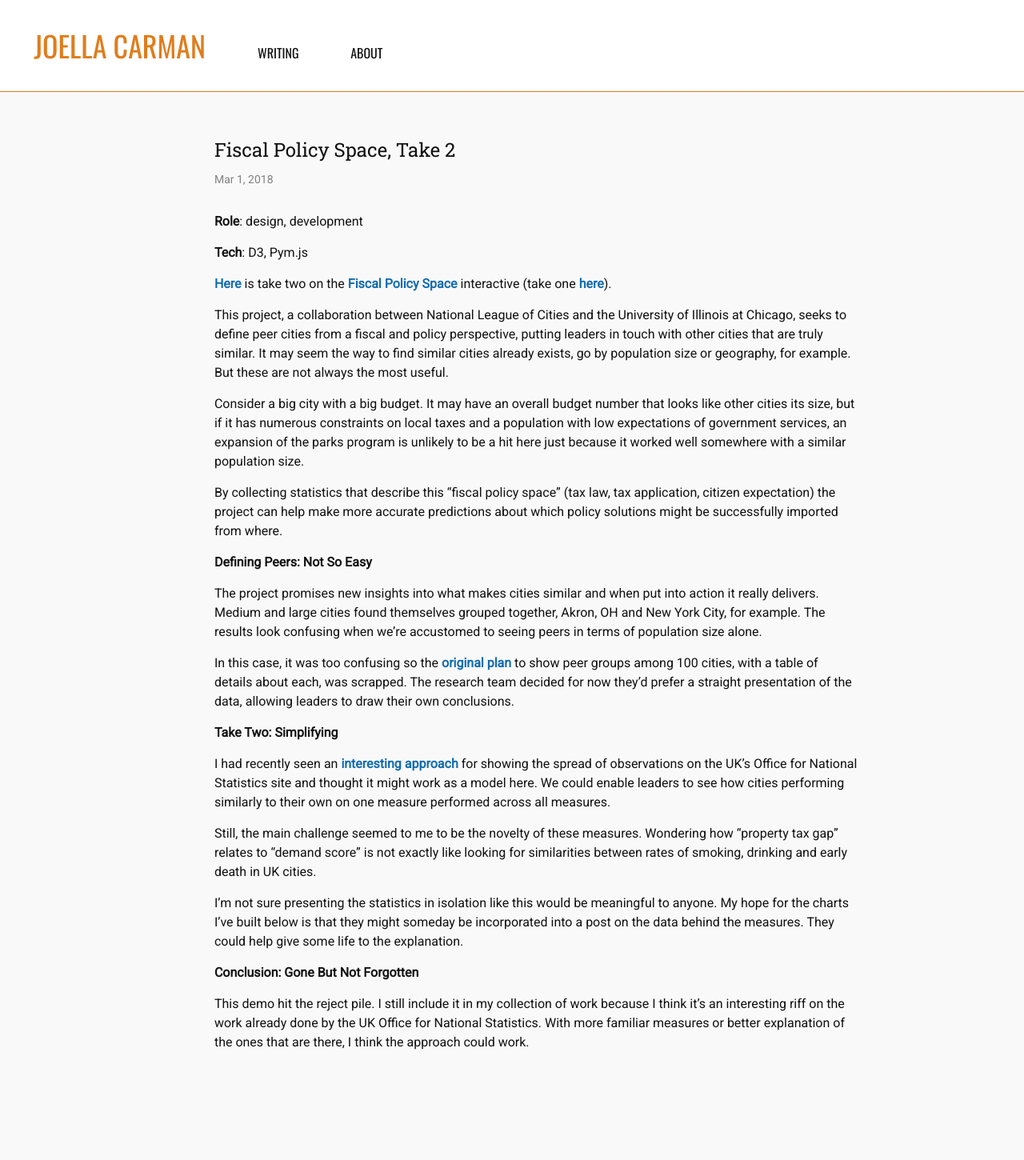
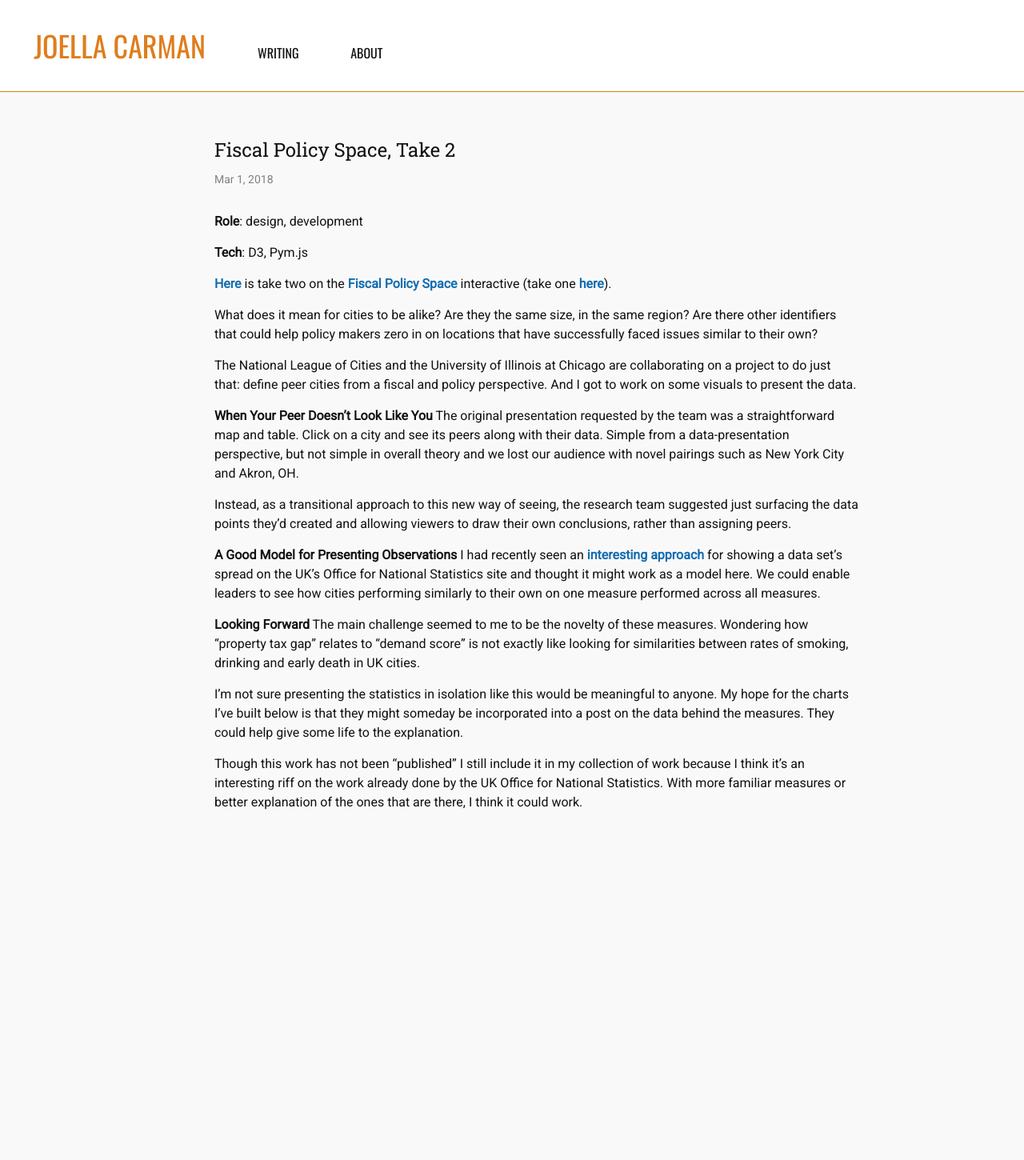
Before and after one commit to joellacarman/joellacarman.github.io, a Jekyll site: the page built from _posts/2018-03-01-novel-chart.md, in a window 1280 px wide. Shown: the whole page at 80% size. Built offline with Jekyll 4.4.1, drawn with Linux system fonts in a browser that asks for light colours; after the commit the page ends 1150 px from its top, so only the background shows below that.

Commit message:
edit fsp

```diff
--- a/_posts/2018-03-01-novel-chart.md
+++ b/_posts/2018-03-01-novel-chart.md
@@ -11,29 +11,24 @@ image: /assets/fiscal-dashboard.png
 
 [Here](https://s3.amazonaws.com/fiscaldashboard/parent.html) is take two on the [Fiscal Policy Space](http://fiscalpolicyspace.greatcities.uic.edu/) interactive (take one [here](/2018/03/01/responsive-map.html)).
 
-This project, a collaboration between National League of Cities and the University of Illinois at Chicago, seeks to define peer cities from a fiscal and policy perspective, putting leaders in touch with other cities that are truly similar. It may seem the way to find similar cities already exists, go by population size or geography, for example. But these are not always the most useful.
+What does it mean for cities to be alike? Are they the same size, in the same region? Are there other identifiers that could help policy makers zero in on locations that have successfully faced issues similar to their own?
 
-Consider a big city with a big budget. It may have an overall budget number that looks like other cities its size, but if it has numerous constraints on local taxes and a population with low expectations of government services, an expansion of the parks program is unlikely to be a hit here just because it worked well somewhere with a similar population size.
+The National League of Cities and the University of Illinois at Chicago are collaborating on a  project to do just that: define peer cities from a fiscal and policy perspective. And I got to work on some visuals to present the data.
 
-By collecting statistics that describe this "fiscal policy space" (tax law, tax application, citizen expectation) the project can help make more accurate predictions about which policy solutions might be successfully imported from where.
+**When Your Peer Doesn't Look Like You**
+The original presentation requested by the team was a straightforward map and table. Click on a city and see its peers along with their data. Simple from a data-presentation perspective, but not simple in overall theory and we lost our audience with novel pairings such as New York City and Akron, OH.
 
-**Defining Peers: Not So Easy**
+Instead, as a transitional approach to this new way of seeing, the research team suggested just surfacing the data points they'd created and allowing viewers to draw their own conclusions, rather than assigning peers.
 
-The project promises new insights into what makes cities similar and when put into action it really delivers. Medium and large cities found themselves grouped together, Akron, OH and New York City, for example. The results look confusing when we're accustomed to seeing peers in terms of population size alone.
+**A Good Model for Presenting Observations**
+I had recently seen an [interesting approach](https://visual.ons.gov.uk/what-affects-an-areas-healthy-life-expectancy/) for showing a data set's spread on the UK’s Office for National Statistics site and thought it might work as a model here. We could enable leaders to see how cities performing similarly to their own on one measure performed across all measures.
 
-In this case, it was too confusing so the [original plan](/2018/03/01/responsive-map.html) to show peer groups among 100 cities, with a table of details about each, was scrapped. The research team decided for now they'd prefer a straight presentation of the data, allowing leaders to draw their own conclusions.
-
-**Take Two: Simplifying**
-
-I had recently seen an [interesting approach](https://visual.ons.gov.uk/what-affects-an-areas-healthy-life-expectancy/) for showing the spread of observations on the UK’s Office for National Statistics site and thought it might work as a model here. We could enable leaders to see how cities performing similarly to their own on one measure performed across all measures.
-
-Still, the main challenge seemed to me to be the novelty of these measures. Wondering how “property tax gap” relates to “demand score” is not exactly like looking for similarities between rates of smoking, drinking and early death in UK cities.
+**Looking Forward**
+The main challenge seemed to me to be the novelty of these measures. Wondering how “property tax gap” relates to “demand score” is not exactly like looking for similarities between rates of smoking, drinking and early death in UK cities.
 
 I'm not sure presenting the statistics in isolation like this would be meaningful to anyone. My hope for the charts I've built below is that they might someday be incorporated into a post on the data behind the measures. They could help give some life to the explanation.
 
-**Conclusion: Gone But Not Forgotten**
-
-This demo hit the reject pile. I still include it in my collection of work because I think it's an interesting riff on the work already done by the UK Office for National Statistics. With more familiar measures or better explanation of the ones that are there, I think the approach could work.
+Though this work has not been "published" I still include it in my collection of work because I think it's an interesting riff on the work already done by the UK Office for National Statistics. With more familiar measures or better explanation of the ones that are there, I think it could work.
 
 
 
```
